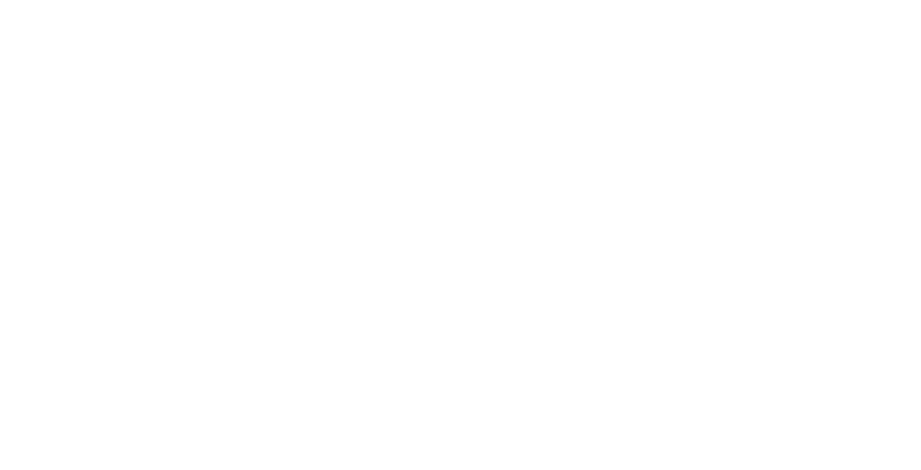
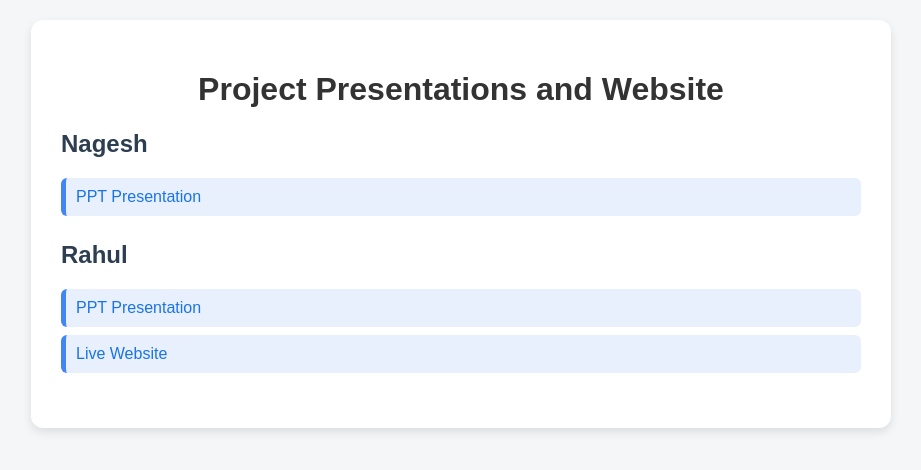
Before and after one commit to adithya-b-r/MCA, a plain HTML site: page index.html in a window 1280 px wide. Shown: the whole page, without its empty margins (179-1100 px from the left). Drawn offline with Linux system fonts and the light colour scheme.

Commit message:
Update index.html

```diff
--- a/index.html
+++ b/index.html
@@ -1,4 +1,71 @@
-<html>
-  <body>
-  </body>
+<!DOCTYPE html>
+<html lang="en">
+<head>
+  <meta charset="UTF-8">
+  <title>Project Links</title>
+  <style>
+    body {
+      font-family: Arial, sans-serif;
+      background-color: #f4f6f8;
+      margin: 0;
+      padding: 20px;
+    }
+    .container {
+      max-width: 800px;
+      margin: auto;
+      background: white;
+      padding: 30px;
+      border-radius: 12px;
+      box-shadow: 0 4px 10px rgba(0, 0, 0, 0.1);
+    }
+    h1 {
+      text-align: center;
+      color: #333;
+    }
+    .section {
+      margin-bottom: 25px;
+    }
+    .section h2 {
+      color: #2c3e50;
+    }
+    .link {
+      display: block;
+      margin-top: 8px;
+      padding: 10px;
+      background-color: #e8f0fe;
+      border-left: 5px solid #4285f4;
+      text-decoration: none;
+      color: #1a73e8;
+      border-radius: 6px;
+      transition: background-color 0.3s;
+    }
+    .link:hover {
+      background-color: #d2e3fc;
+    }
+  </style>
+</head>
+<body>
+
+  <div class="container">
+    <h1>Project Presentations and Website</h1>
+
+    <div class="section">
+      <h2>Nagesh</h2>
+      <a href="https://prezi.com/view/Eiqa6VVAEkQI6HaUguCe/" class="link" target="_blank">
+        PPT Presentation
+      </a>
+    </div>
+
+    <div class="section">
+      <h2>Rahul</h2>
+      <a href="https://gamma.app/docs/Image-Enhancer-Web-Application-xae3qyf8i1xj4zi" class="link" target="_blank">
+        PPT Presentation
+      </a>
+      <a href="https://bright-burst-editor.vercel.app/" class="link" target="_blank">
+        Live Website
+      </a>
+    </div>
+  </div>
+
+</body>
 </html>
```
